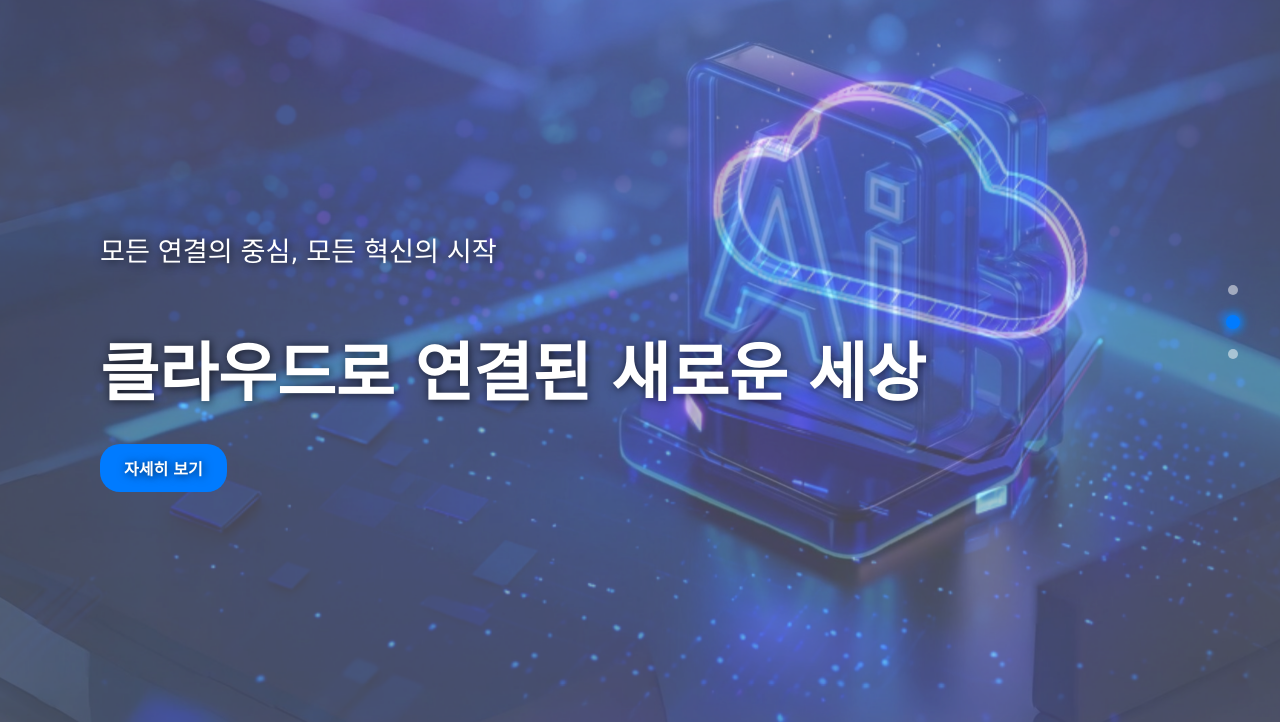
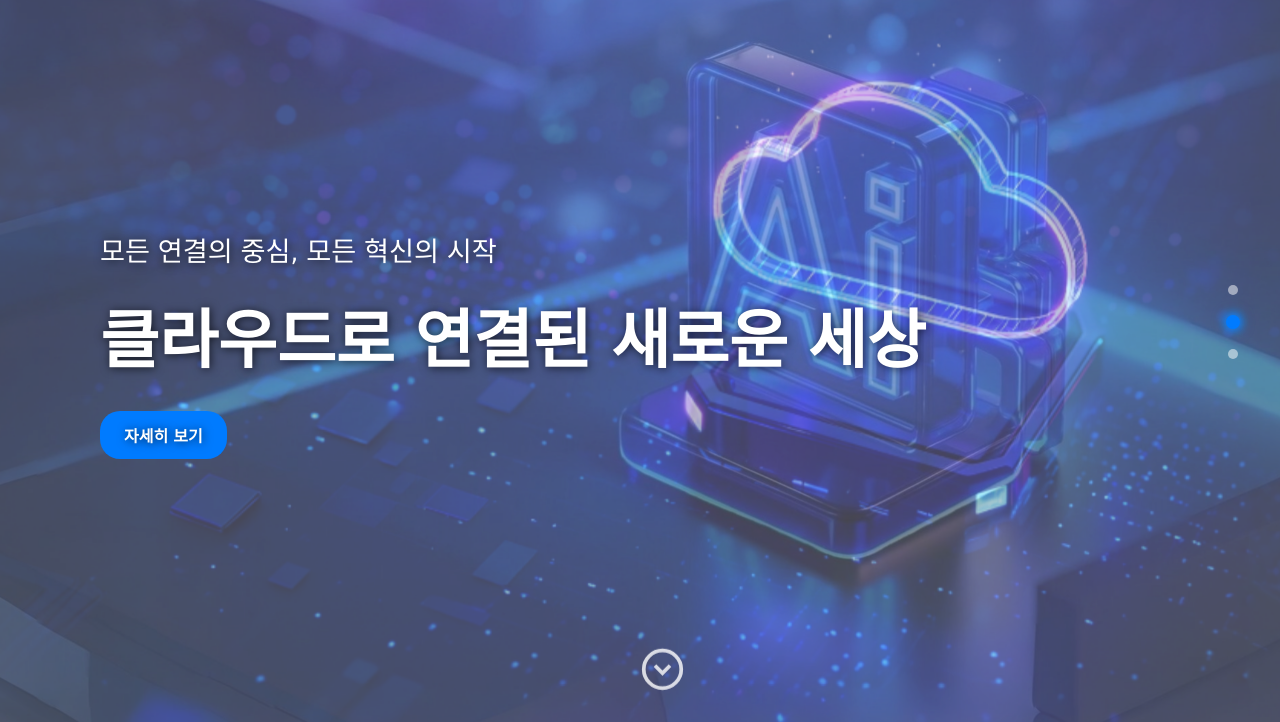
Before and after one commit to angrimi/mycompanysite, a website: page public/index.html in a window 1280 px wide. Shown: the part 78-800 px from the top of the page. Drawn offline with Linux system fonts and the light colour scheme; a web font is replaced by a local one.

Commit message:
메인페이지 전체적 디자인 수정

```diff
--- a/public/index.html
+++ b/public/index.html
@@ -26,6 +26,15 @@
             <h1>데이터가 움직이는 에너지의 미래</h1>
             <a href="business.html" class="btn">자세히 보기</a>
           </div>
+
+          <div class="scroll-down-icon">
+              <svg width="40" height="40" viewBox="0 0 24 24" fill="white" xmlns="http://www.w3.org/2000/svg">
+                <circle cx="12" cy="12" r="10" stroke="white" stroke-width="2" fill="none"/>
+                <path d="M8 10l4 4 4-4" stroke="white" stroke-width="2" fill="none"/>
+              </svg>
+
+            </div>
+
           <div class="slide-indicator">
               <span class="slide-dot active"></span>
               <span class="slide-dot"></span>
--- a/public/style.css
+++ b/public/style.css
@@ -325,14 +325,41 @@ body, html {
 }
 
 .slide-text h1 {
-  font-size: 4rem; text-align: left; font-weight: 600;pointer-events: none;
-   margin-bottom: 30px;
+  font-size: 4rem; text-align: left; font-weight: 600;pointer-events: none; user-select: none;
+     margin-top: 20px;  margin-bottom: 30px;
 }
 
 .slide-text p {
-  font-size: 1.7rem; text-align: left;  font-weight: 500; margin-bottom: 5px; pointer-events: none;
-
-}
+  font-size: 1.7rem; text-align: left;  font-weight: 500; margin-bottom: 0; pointer-events: none; user-select: none;
+}
+
+.scroll-down-icon {
+  position: absolute;
+  bottom: 30px;             /* 사진 기준으로 아래쪽에 배치 */
+  left: 50%;
+  transform: translateX(-50%);
+  animation: bounce 1.5s infinite;
+  pointer-events: none;
+  user-select: none;
+  z-index: 5;
+}
+.scroll-down-icon svg {
+  width: 45px;
+  height: 45px;
+  opacity: 0.8;
+}
+
+/* 애니메이션 */
+@keyframes bounce {
+  0%, 100% {
+    transform: translateY(0);
+  }
+  50% {
+    transform: translateY(8px);
+  }
+}
+
+
 /********************************슬라이드 인디케이터*****************************/
 .slide-indicator {
   position: absolute;
@@ -379,11 +406,7 @@ body, html {
   padding:0;
   background-color: #ffffff;
   height: 100vh; overflow: hidden;
-
-  background-image: url('images/section2.png'); /* 이미지 경로 */
-  background-size: cover;           /* 비율 유지하면서 꽉 채움 */
-  background-position: center;      /* 가운데 정렬 */
-  background-repeat: no-repeat;     /* 반복 안함 */
+    /* 반복 안함 */
 }
 
 .project-slider {
```
